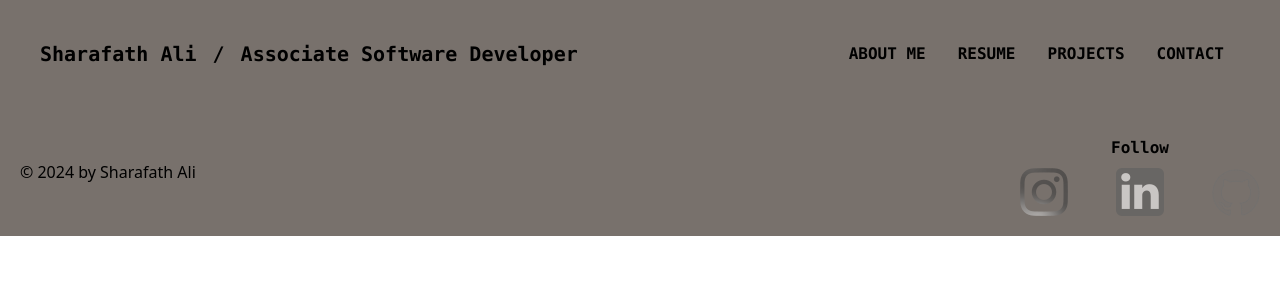
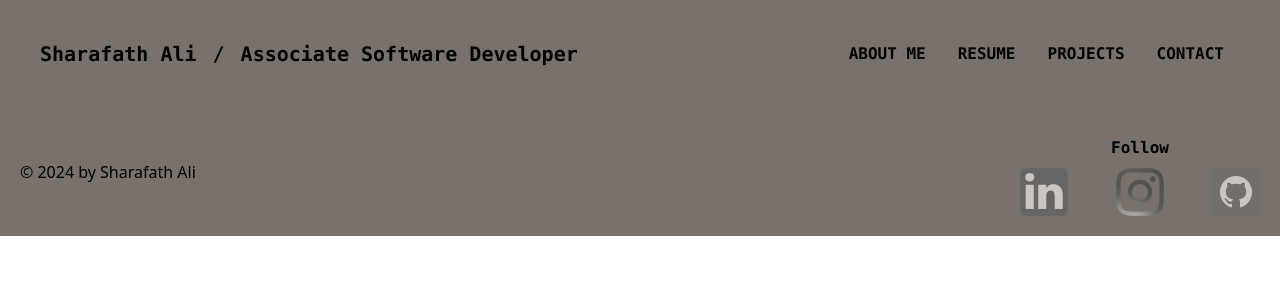
Before and after one commit to sharafath-ali/Personal-website, a React (Create React App) app: page / in a window 1280 px wide. Shown: the top 300 px of the page. Built offline with nearby package versions, Linux system fonts and the light colour scheme; a web font is replaced by a local one.

Commit message:
added a body

```diff
--- a/src/App.js
+++ b/src/App.js
@@ -1,11 +1,13 @@
 import "./App.css";
 import Header from "./components/Header";
 import Footer from "./components/Footer";
+import Body from "./components/Body";
 
 function App() {
   return (
     <>
       <Header />
+      <Body/>
       <Footer />
     </>
   );
--- /dev/null
+++ b/src/components/Body.jsx
@@ -0,0 +1,11 @@
+import React from 'react'
+
+function Body() {
+  return (
+    <div>
+
+    </div>
+  )
+}
+
+export default Body
--- a/src/components/Footer.jsx
+++ b/src/components/Footer.jsx
@@ -19,14 +19,6 @@ function Footer() {
             rel="noopener noreferrer"
             className="friend-logo"
           >
-            <img src={instagram} />
-          </a>
-          <a
-            href="https://www.linkedin.com/in/sharafathalivk"
-            target="_blank"
-            rel="noopener noreferrer"
-            className="friend-logo"
-          >
             <img src={linkedin} />
           </a>
           <a
@@ -35,7 +27,15 @@ function Footer() {
             rel="noopener noreferrer"
             className="friend-logo"
           >
-            <img src={gitHub} />
+            <img src={instagram} />
+          </a>
+          <a
+            href="https://github.com/sharafath-ali"
+            target="_blank"
+            rel="noopener noreferrer"
+            className="friend-logo"
+          >
+            <img src={gitHub} className="w-13" />
           </a>
         </div>
       </div>
```
Also changed, not shown: src/Assets/github.png.
